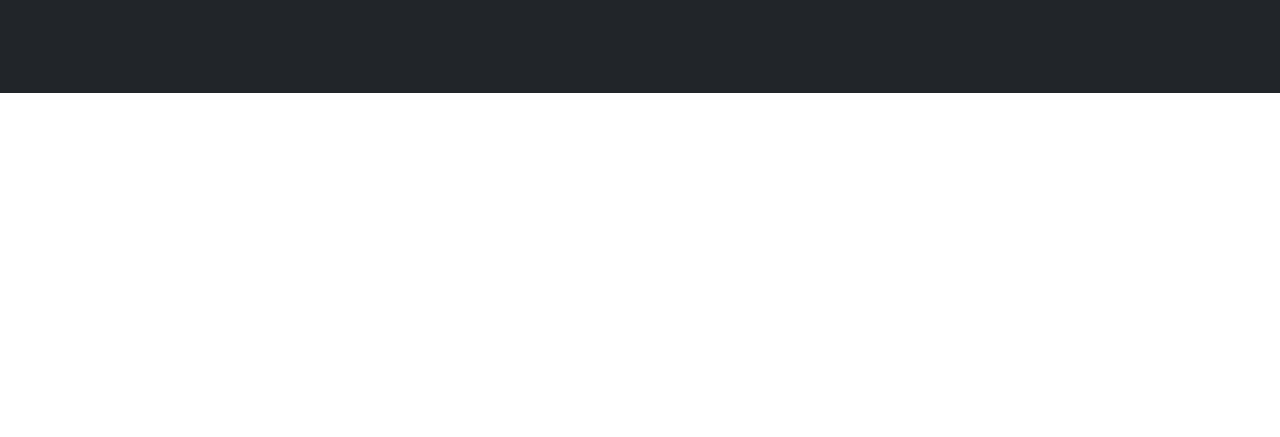
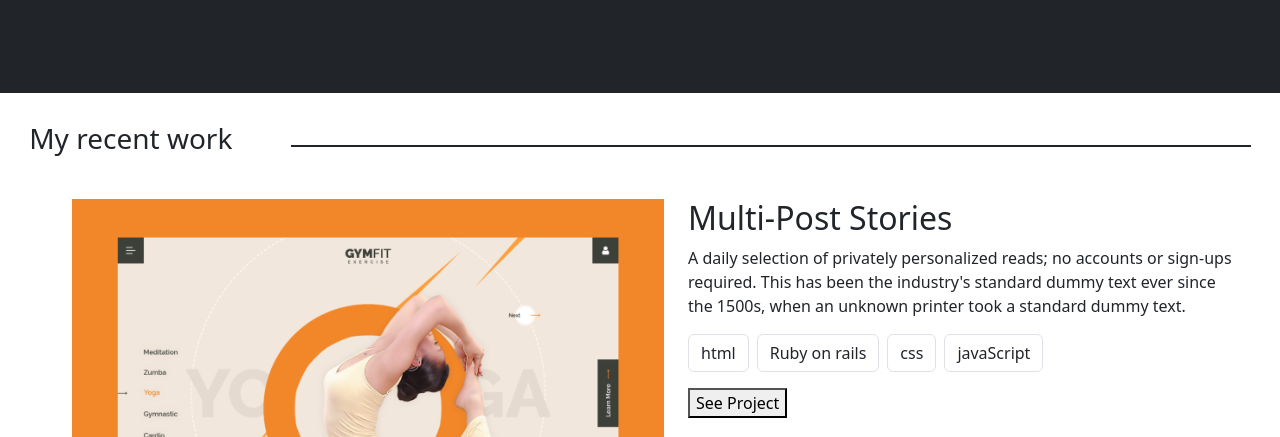
Before and after one commit to AmineDerbal/portfolio-bootstrap, a plain HTML site: page index.html in a window 1280 px wide. Shown: the part 363-800 px from the top of the page. Drawn offline with nearby package versions, Linux system fonts and the light colour scheme.

Commit message:
Create Card section layout using bootstrap

```diff
--- a/index.html
+++ b/index.html
@@ -17,18 +17,10 @@
       <nav class="navbar navbar-expand-lg navbar-secondary bg-secondary">
         <div class="container">
           <a class="navbar-brand text-white" href="#">Amine</a>
-          <div
-            class="collapse d-flex justify-content-around"
-            id="navbarSupportedContent"
-          >
+          <div class="collapse d-flex justify-content-around" id="navbarSupportedContent">
             <ul class="navbar-nav me-auto mb-2 mb-lg-0">
               <li class="nav-item">
-                <a
-                  class="nav-link active text-white"
-                  aria-current="page"
-                  href="#"
-                  >Portfolio</a
-                >
+                <a class="nav-link active text-white" aria-current="page" href="#">Portfolio</a>
               </li>
               <li class="nav-item">
                 <a class="nav-link text-white" href="#">About</a>
@@ -41,18 +33,13 @@
         </div>
       </nav>
     </header>
-    <section
-      class="py-5 .container-fluid bg-dark text-white d-flex flex-row-reverse align-items-center gap-3"
-    >
+    <section class="py-5 .container-fluid bg-dark text-white d-flex flex-row-reverse align-items-center gap-3">
       <div class="row py-lg-5 .px-2">
         <div class="col-lg-6 col-md-8 .px-2">
-          <h1 class="fs-1 fw-bolder lead" style="color: #f55800">
-            Hey There. I’m Alex
-          </h1>
+          <h1 class="fs-1 fw-bolder lead" style="color: #f55800">Hey There. I’m Alex</h1>
           <h2 class="lead fs-2">I’m a Software Developer</h2>
           <p class="lead">
-            I can help you build a product , feature or website. Look through
-            some of my work and experience! If you like what you see and have a
+            I can help you build a product , feature or website. Look through some of my work and experience! If you like what you see and have a
             project you need coded, don’t hesitate to contact me.
           </p>
         </div>
@@ -88,7 +75,30 @@
         </ul>
       </div>
     </section>
-
+    <section>
+      <div class="d-flex align-items-center justify-content-around mt-4">
+        <p class="fs-3">My recent work</p>
+        <div class="border border-dark border-1 w-75" style="height: 0"></div>
+      </div>
+      <!--top text -->
+      <div class="d-flex flex-row justify-content-around my-4 mx-5">
+        <img src="./images/multipost.png" alt="Multi-post Stories" width="50%" class="mx-4" />
+        <div class="">
+          <h2>Multi-Post Stories</h2>
+          <p>
+            A daily selection of privately personalized reads; no accounts or sign-ups required. This has been the industry's standard dummy text ever
+            since the 1500s, when an unknown printer took a standard dummy text.
+          </p>
+          <ul class="ps-0 d-flex gap-2">
+            <li class="btn border">html</li>
+            <li class="btn border">Ruby on rails</li>
+            <li class="btn border">css</li>
+            <li class="btn border">javaScript</li>
+          </ul>
+          <button class="btn-large">See Project</button>
+        </div>
+      </div>
+    </section>
     <script
       src="https://cdn.jsdelivr.net/npm/bootstrap@5.3.0-alpha1/dist/js/bootstrap.bundle.min.js"
       integrity="sha384-w76AqPfDkMBDXo30jS1Sgez6pr3x5MlQ1ZAGC+nuZB+EYdgRZgiwxhTBTkF7CXvN"
```
Also changed, not shown: images/line.png (added), images/multipost.png (added).
